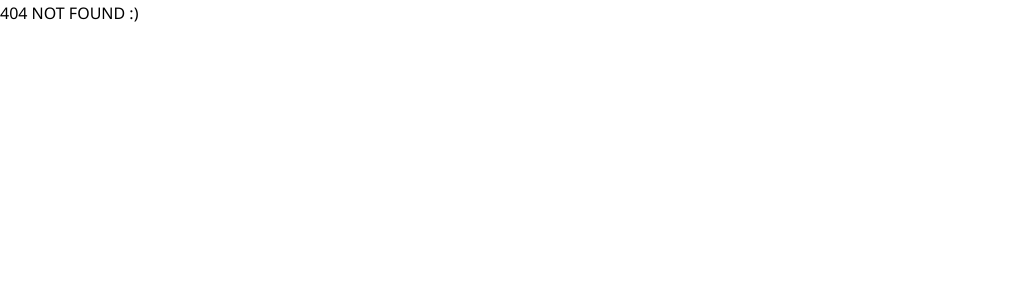
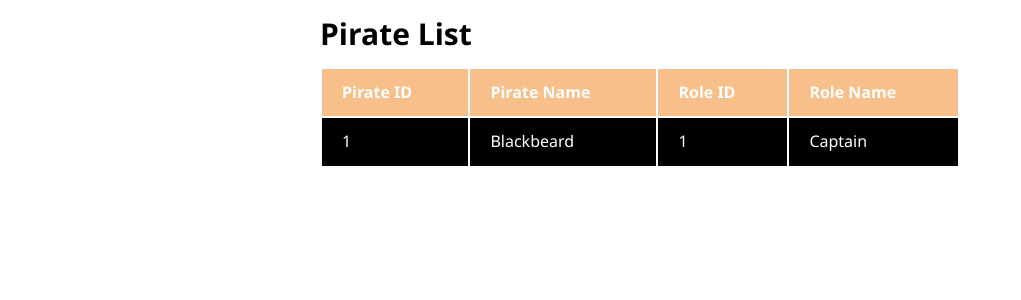
Before and after one commit to 2011JavaReact/5wPirateUI-react, a React (Create React App) app: page /view-pirates in a window 1280 px wide. Before the commit this address had no page. Shown: the top 300 px of the page, without its empty margins (0-1021 px from the left). Built offline with nearby package versions, Linux system fonts and the light colour scheme; no server answers.

Commit message:
Add initial portion of ViewPage and add Route in App component

```diff
--- a/package.json
+++ b/package.json
@@ -6,6 +6,7 @@
     "@testing-library/jest-dom": "^5.11.6",
     "@testing-library/react": "^11.2.2",
     "@testing-library/user-event": "^12.5.0",
+    "axios": "^0.21.0",
     "react": "^17.0.1",
     "react-dom": "^17.0.1",
     "react-router-dom": "^5.2.0",
--- a/src/App.js
+++ b/src/App.js
@@ -1,12 +1,15 @@
 import './App.css';
 import {BrowserRouter as Router, Route, Switch} from "react-router-dom";
 import HomePage from './components/pages/HomePage';
+import ViewPage from './components/pages/ViewPage';
 
 function App() {
+
   return (
     <Router>
       <Switch>
         <Route exact path="/" component={HomePage}/>
+        <Route exact path="/view-pirates" component={ViewPage}/>
         <Route path="/" render={()=> <div>404 NOT FOUND :)</div>}/>
       </Switch>
     </Router>
--- a/src/components/pages/HomePage.js
+++ b/src/components/pages/HomePage.js
@@ -1,6 +1,15 @@
 import React from 'react';
 
+// When we created our react project using create-react-app, we essentially installed these
+// 1. Webpack
+// 2. Babel
+// 3. dev server
 export default class HomePage extends React.Component {
+
+   // Does the same thing as useEffect(() => {}, [])
+   componentDidMount() {
+   }
+
    render() {
       return (
          <div id="showcase">
--- a/src/components/pages/ViewPage.js
+++ b/src/components/pages/ViewPage.js
@@ -0,0 +1,53 @@
+import Axios from 'axios';
+import React, { useEffect } from 'react';
+
+// Functional component
+const ViewPage = () => {
+
+    const getPirates = async () => {
+        const response = await Axios.get('http://localhost:8080/PirateServer/pirate');
+
+        console.log(response);
+    }
+
+    // UseEffect is what is known as a hook
+    // useEffect takes advantage of the component lifecycle,
+    // There's essentially three different scenarios that useEffect will invoke the callback function
+    // 1. You pass in the callback with no arguments
+    //      -> Call the callback whenever you first mount the component, and whenever the component is re-rendered
+    // 2. You pass in the callback with an empty array
+    //      -> Call the callback whenever you first mount the component
+    // 3. You pass in the callback with an array of dependencies (variables)
+    //      -> Call the callback whenever you first mount the component AND (whenever the component is re-rendered AND the variable value changes)
+
+    // In this example, we only invoke this function the first time the component is mounted.
+    useEffect(() => {
+        getPirates();
+    }, [])
+
+    return (
+        <section id="pirate-list-main">
+        <h1>Pirate List</h1>
+        <table className="table">
+            <thead className="thead-dark">
+                <tr>
+                    <th>Pirate ID</th>
+                    <th>Pirate Name</th>
+                    <th>Role ID</th>
+                    <th>Role Name</th>
+                </tr>
+            </thead>
+            <tbody id="pirate-table-data">
+                <tr>
+                    <td>1</td>
+                    <td>Blackbeard</td>
+                    <td>1</td>
+                    <td>Captain</td>
+                </tr>
+            </tbody>
+        </table>
+        </section>
+    );
+}
+
+export default ViewPage;
```
Also changed, not shown: 1 other file (tests, documents, lock files or other folders).
